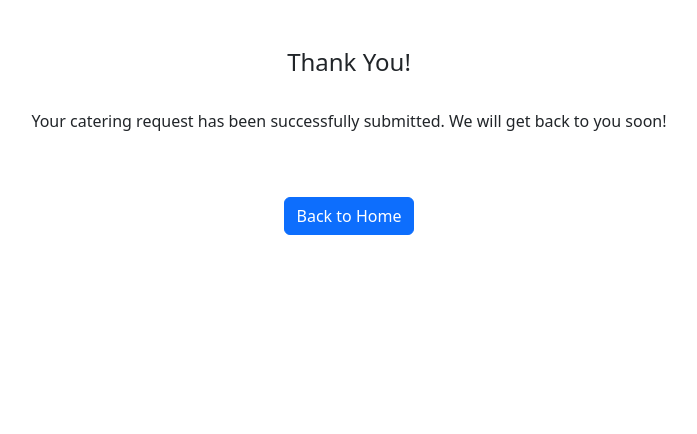
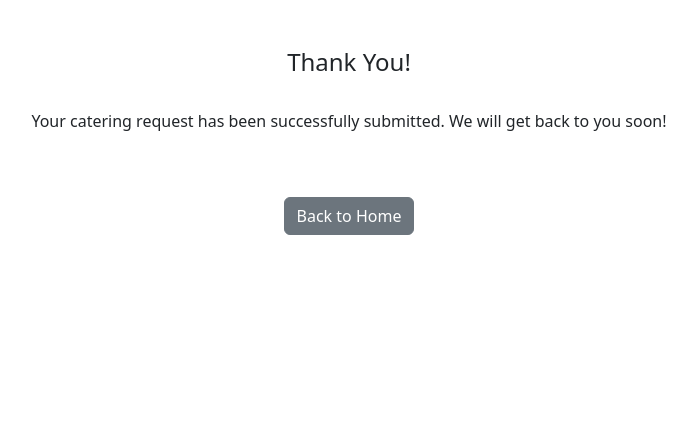
Before and after one commit to PetrMrazek/final_project_CZ20_PM, a Django app: page /catering/success/ in a window 1280 px wide. Shown: the part 56-490 px from the top of the page, without its empty margins (291-988 px from the left). Run offline with Django 5.2, Linux system fonts and the light colour scheme; some libraries are stand-ins or nearby versions.

Commit message:
fix: bottom layout

```diff
--- a/viewer/Templates/catering_success.html
+++ b/viewer/Templates/catering_success.html
@@ -7,7 +7,7 @@
             <div class="text-center">
                 <h4>Thank You!</h4><br/>
                 <p>Your catering request has been successfully submitted. We will get back to you soon!</p><br/><br/>
-                <a href="{% url 'main' %}" class="btn btn-primary">Back to Home</a>
+                <a href="{% url 'main' %}" class="btn btn-secondary">Back to Home</a>
             </div>
 
 
```
